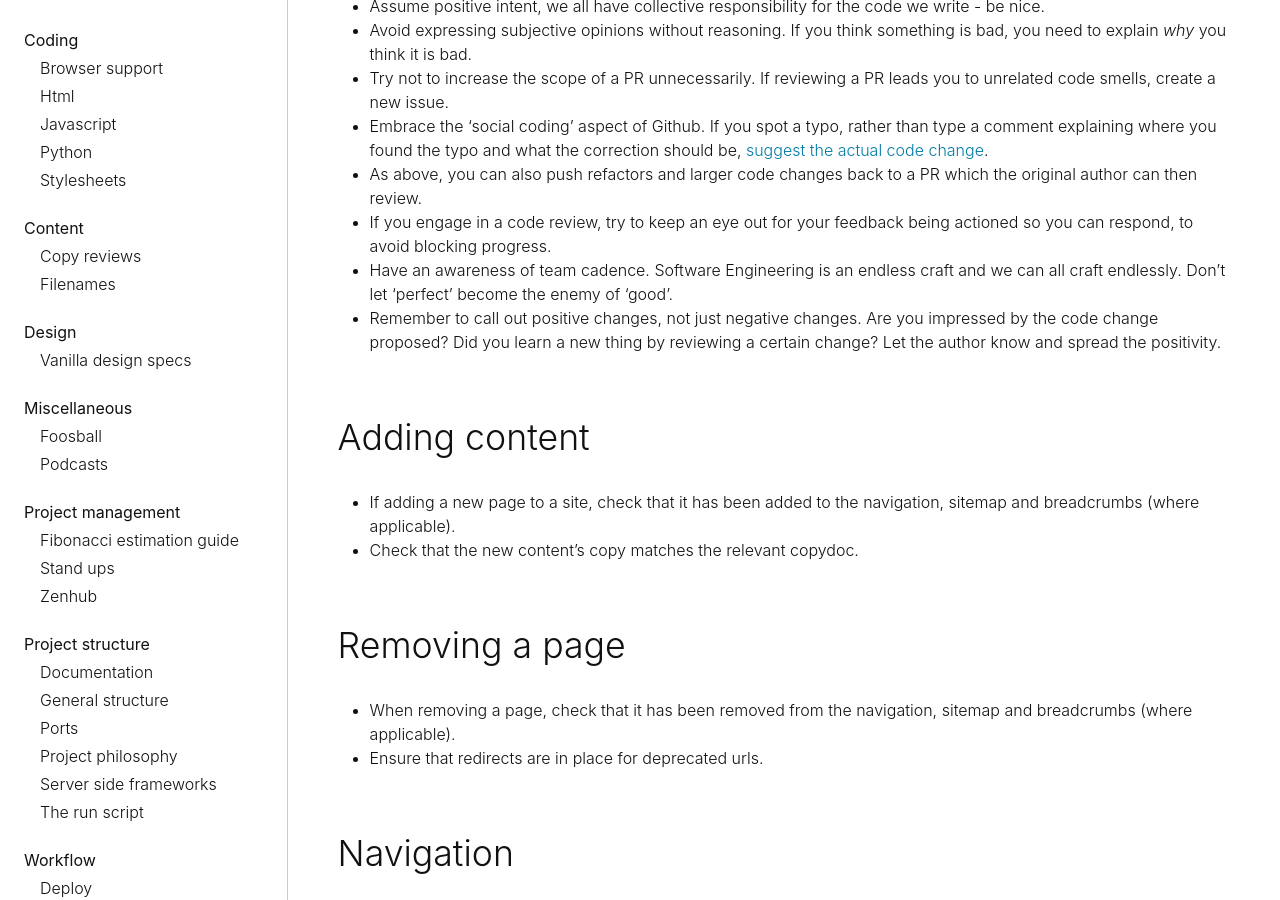
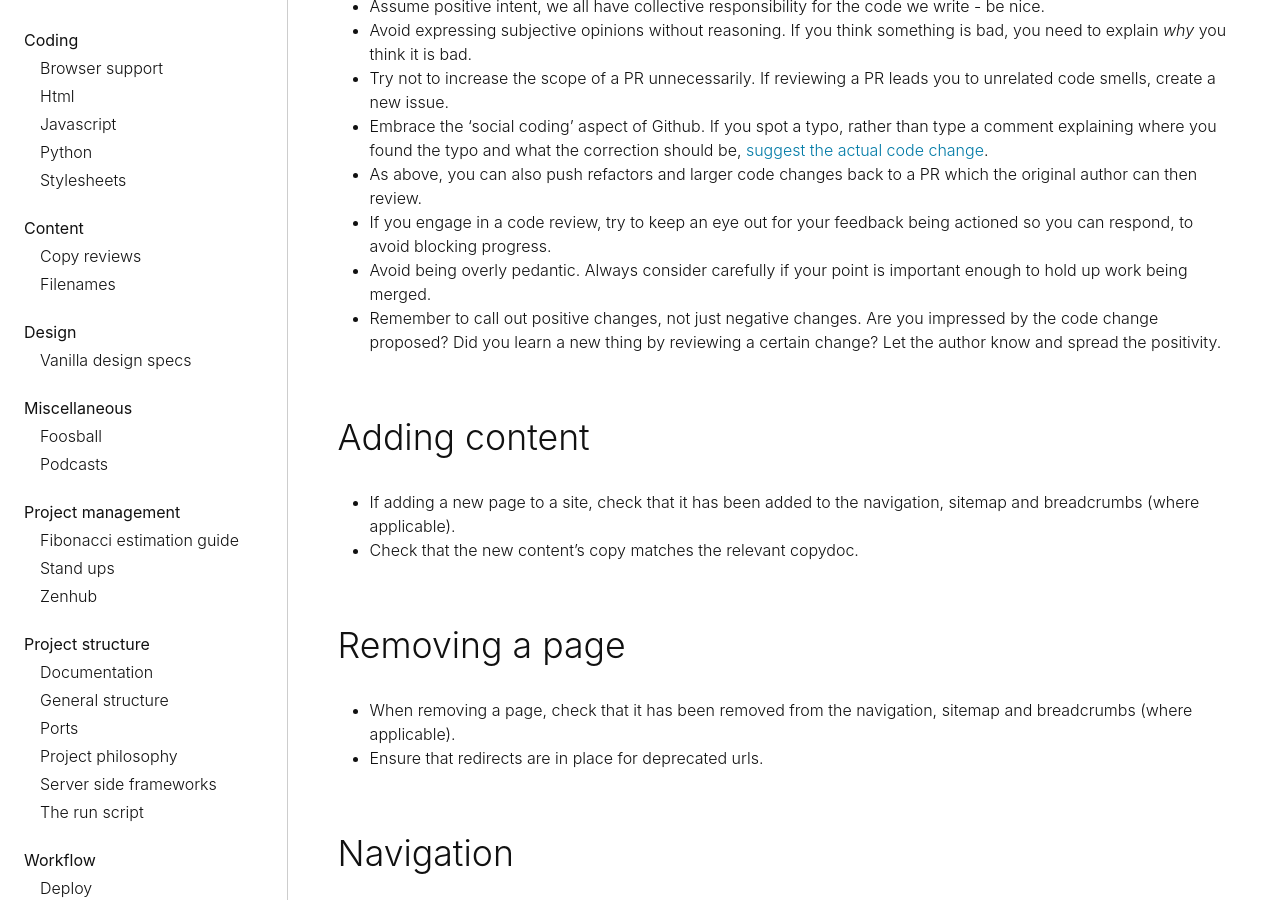
Before and after one commit to canonical-web-and-design/practices, a Jekyll site: the page built from workflow/qa-steps.md, in a window 1280 px wide and 900 px high, scrolled down 550 px. Built offline with Jekyll 4.4.1, drawn with Linux system fonts in a browser that asks for light colours; some web fonts are replaced.

Commit message:
Update point on avoiding being too pedantic in reviews
Co-Authored-By: barrymcgee <barrymcgee@users.noreply.github.com>

```diff
--- a/workflow/qa-steps.md
+++ b/workflow/qa-steps.md
@@ -13,7 +13,7 @@ In this section you will find a list of steps to take when reviewing PRs, in ord
 - Embrace the 'social coding' aspect of Github. If you spot a typo, rather than type a comment explaining where you found the typo and what the correction should be, [suggest the actual code change](https://help.github.com/articles/incorporating-feedback-in-your-pull-request/#applying-a-suggested-change).
 - As above, you can also push refactors and larger code changes back to a PR which the original author can then review.
 - If you engage in a code review, try to keep an eye out for your feedback being actioned so you can respond, to avoid blocking progress.
-- Have an awareness of team cadence. Software Engineering is an endless craft and we can all craft endlessly. Don't let 'perfect' become the enemy of 'good'.
+- Avoid being overly pedantic. Always consider carefully if your point is important enough to hold up work being merged.
 - Remember to call out positive changes, not just negative changes. Are you impressed by the code change proposed? Did you learn a new thing by reviewing a certain change? Let the author know and spread the positivity.
 
 ## Adding content
```
